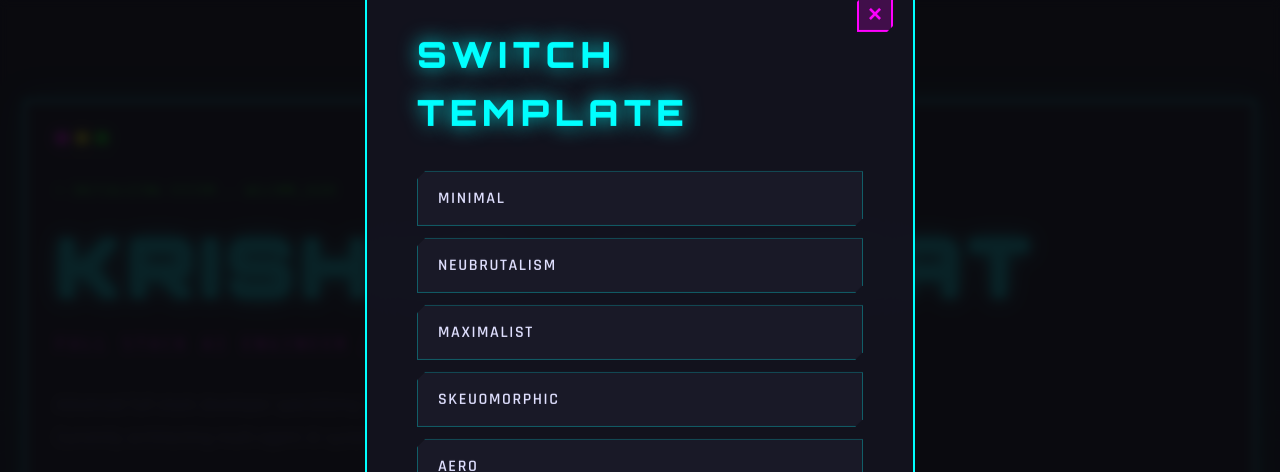
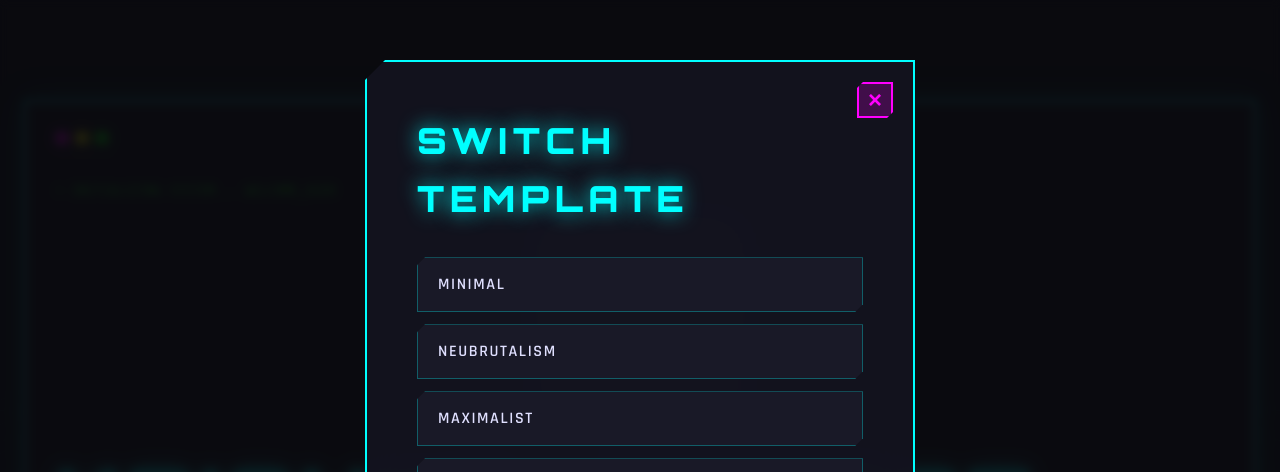
Before and after one commit to gamentionkray/gamentionkray.github.io, a plain HTML site: page cyberpunk.html in a window 1280 px wide. Both pictures are taken after a click on the element "Change Template". Shown: the top 472 px of the page. Drawn offline with nearby package versions, Linux system fonts and the light colour scheme.

Commit message:
Enhance modal and profile image styles across multiple templates

```diff
--- a/assets/js/template-switcher.js
+++ b/assets/js/template-switcher.js
@@ -70,6 +70,8 @@
                     z-index: 9999;
                     max-width: 480px;
                     width: 90%;
+                    max-height: 85vh;
+                    overflow-y: auto;
                 `,
                 overlay: `
                     position: fixed;
@@ -154,6 +156,8 @@
                     z-index: 9999;
                     max-width: 500px;
                     width: 90%;
+                    max-height: 85vh;
+                    overflow-y: auto;
                 `,
                 overlay: `
                     position: fixed;
@@ -236,6 +240,8 @@
                     z-index: 9999;
                     max-width: 550px;
                     width: 90%;
+                    max-height: 85vh;
+                    overflow-y: auto;
                 `,
                 overlay: `
                     position: fixed;
@@ -329,6 +335,8 @@
                     z-index: 9999;
                     max-width: 500px;
                     width: 90%;
+                    max-height: 85vh;
+                    overflow-y: auto;
                 `,
                 overlay: `
                     position: fixed;
@@ -425,6 +433,8 @@
                     z-index: 9999;
                     max-width: 500px;
                     width: 90%;
+                    max-height: 85vh;
+                    overflow-y: auto;
                 `,
                 overlay: `
                     position: fixed;
@@ -512,6 +522,8 @@
                     z-index: 9999;
                     max-width: 500px;
                     width: 90%;
+                    max-height: 85vh;
+                    overflow-y: auto;
                 `,
                 overlay: `
                     position: fixed;
@@ -608,6 +620,8 @@
                     z-index: 9999;
                     max-width: 550px;
                     width: 90%;
+                    max-height: 85vh;
+                    overflow-y: auto;
                     clip-path: polygon(20px 0, 100% 0, 100% calc(100% - 20px), calc(100% - 20px) 100%, 0 100%, 0 20px);
                 `,
                 overlay: `
@@ -706,6 +720,8 @@
                     z-index: 9999;
                     max-width: 500px;
                     width: 90%;
+                    max-height: 85vh;
+                    overflow-y: auto;
                 `,
                 overlay: `
                     position: fixed;
@@ -796,6 +812,8 @@
                     z-index: 9999;
                     max-width: 500px;
                     width: 90%;
+                    max-height: 85vh;
+                    overflow-y: auto;
                     box-shadow: 0 0 20px rgba(0, 255, 0, 0.2);
                 `,
                 overlay: `
@@ -1042,6 +1060,27 @@
         document.body.appendChild(overlay);
         document.body.appendChild(modal);
 
+        // Add custom scrollbar styles for modal
+        const scrollbarStyle = document.createElement('style');
+        scrollbarStyle.id = 'template-modal-scrollbar';
+        scrollbarStyle.textContent = `
+            #template-switcher-modal::-webkit-scrollbar {
+                width: 10px;
+            }
+            #template-switcher-modal::-webkit-scrollbar-track {
+                background: rgba(0, 0, 0, 0.1);
+                border-radius: 5px;
+            }
+            #template-switcher-modal::-webkit-scrollbar-thumb {
+                background: rgba(0, 0, 0, 0.3);
+                border-radius: 5px;
+            }
+            #template-switcher-modal::-webkit-scrollbar-thumb:hover {
+                background: rgba(0, 0, 0, 0.5);
+            }
+        `;
+        document.head.appendChild(scrollbarStyle);
+
         // Add animation styles for maximalist
         if (currentTemplate === 'maximalist') {
             const style = document.createElement('style');
@@ -1083,9 +1122,11 @@
     function closeModal() {
         const modal = document.getElementById('template-switcher-modal');
         const overlay = document.getElementById('template-switcher-overlay');
+        const scrollbarStyle = document.getElementById('template-modal-scrollbar');
 
         if (modal) modal.remove();
         if (overlay) overlay.remove();
+        if (scrollbarStyle) scrollbarStyle.remove();
     }
 
     // Navigate to template
--- a/cyberpunk.html
+++ b/cyberpunk.html
@@ -609,6 +609,14 @@
                     <div class="terminal-button"></div>
                 </div>
                 <div class="status-line typing-effect">> INITIALIZING SYSTEM... WELCOME_USER</div>
+
+                <!-- Profile Image -->
+                <div style="width: 200px; height: 200px; margin: 0 auto 32px; position: relative; clip-path: polygon(10px 0, 100% 0, 100% calc(100% - 10px), calc(100% - 10px) 100%, 0 100%, 0 10px);">
+                    <div style="position: absolute; inset: 0; border: 2px solid var(--neon-cyan); box-shadow: 0 0 30px rgba(0, 255, 255, 0.5), inset 0 0 20px rgba(0, 255, 255, 0.1);"></div>
+                    <img src="assets/img/krishna-thorat.jpg" alt="Krishna Thorat" style="width: 100%; height: 100%; object-fit: cover; filter: grayscale(100%) contrast(1.2) brightness(0.9);">
+                    <div style="position: absolute; inset: 0; background: linear-gradient(135deg, rgba(0, 255, 255, 0.1), rgba(255, 0, 255, 0.1)); pointer-events: none;"></div>
+                </div>
+
                 <h1 class="glitch neon-text">KRISHNA_THORAT</h1>
                 <p class="subtitle">FULL STACK AI ENGINEER // CYBERNETIC ARCHITECT</p>
                 <p class="bio">
```
Also changed, not shown: index.html (+6 -0 lines), maximalist.html (+1 -1 lines), retro.html (+6 -0 lines).
